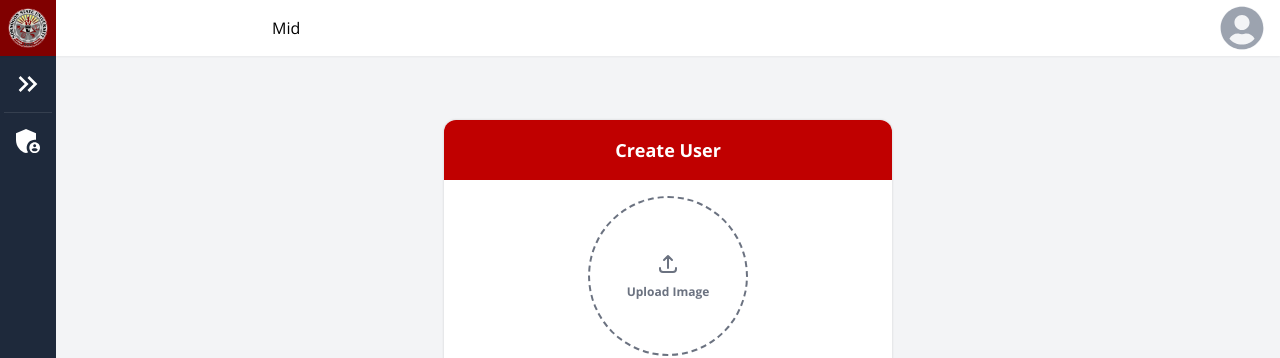
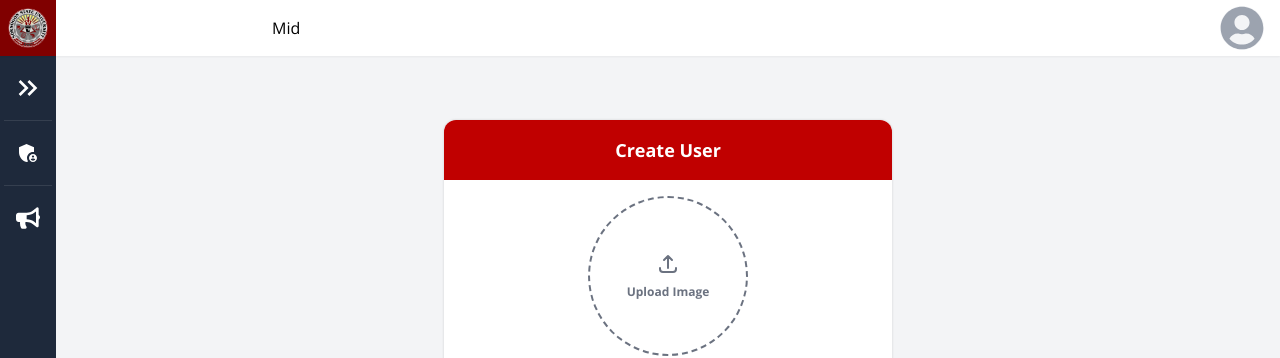
Before and after one commit to godkingjay/sorsucial, a Next.js app: page /user/create-user in a window 1280 px wide. Shown: the top 358 px of the page. Built offline with nearby package versions, Linux system fonts and the light colour scheme; no server answers; the database is empty; sample sign-in values are in the browser's storage.

Commit message:
feat:    Add Bullhorn icon and style adjustments to PageLeftSidebar

```diff
--- a/src/components/Controls/PageLeftSidebar.tsx
+++ b/src/components/Controls/PageLeftSidebar.tsx
@@ -5,6 +5,7 @@ import {
 	MdOutlineKeyboardDoubleArrowLeft,
 	MdOutlineKeyboardDoubleArrowRight,
 } from "react-icons/md";
+import { FaBullhorn } from "react-icons/fa";
 
 type PageLeftSidebarProps = {};
 
@@ -24,7 +25,7 @@ const PageLeftSidebar: React.FC<PageLeftSidebarProps> = () => {
 				}}
 			>
 				<div
-					className="page-left-sidebar p-1"
+					className="page-left-sidebar p-1 py-2"
 					data-open={open}
 				>
 					<button
@@ -61,6 +62,23 @@ const PageLeftSidebar: React.FC<PageLeftSidebarProps> = () => {
 							</Link>
 						</li>
 					</ul>
+					<div className="h-[1px] w-full bg-white bg-opacity-10"></div>
+					<ul className="flex flex-col">
+						<li>
+							<Link
+								href="/"
+								title="Announcement"
+								className="sidebar-nav-group"
+							>
+								<div className="icon-container">
+									<FaBullhorn className="icon" />
+								</div>
+								<div className="label-container">
+									<p className="label">Announcement</p>
+								</div>
+							</Link>
+						</li>
+					</ul>
 				</div>
 			</div>
 		</div>
--- a/src/styles/app.scss
+++ b/src/styles/app.scss
@@ -195,7 +195,7 @@
 	}
 
 	.page-left-sidebar {
-		@apply bg-slate-800 w-14 h-full flex flex-col gap-y-1 duration-100;
+		@apply bg-slate-800 w-14 h-full flex flex-col gap-y-2 duration-100;
 
 		.open-close-button {
 			@apply p-2 h-12 flex flex-row items-center w-full duration-200 gap-x-2;
@@ -237,18 +237,18 @@
 		}
 
 		.sidebar-nav-group {
-			@apply p-2 h-12 flex flex-row items-center w-full duration-200 gap-x-2;
+			@apply p-2 h-12 flex flex-row items-center w-full duration-200 gap-x-4;
 
 			.label-container {
 				@apply hidden h-full flex-row items-center;
 
 				.label {
-					@apply text-white truncate font-bold capitalize;
+					@apply text-white truncate capitalize;
 				}
 			}
 
 			.icon-container {
-				@apply h-8 w-8 aspect-square text-white grid place-items-center;
+				@apply h-8 w-8 aspect-square text-white grid place-items-center p-1;
 
 				.icon {
 					@apply h-full w-full;
@@ -258,6 +258,12 @@
 			&:hover,
 			&:focus {
 				@apply bg-slate-700 rounded-lg;
+
+				.label-container {
+					.label {
+						@apply text-cyan-300;
+					}
+				}
 
 				.icon-container {
 					@apply text-cyan-300;
```
